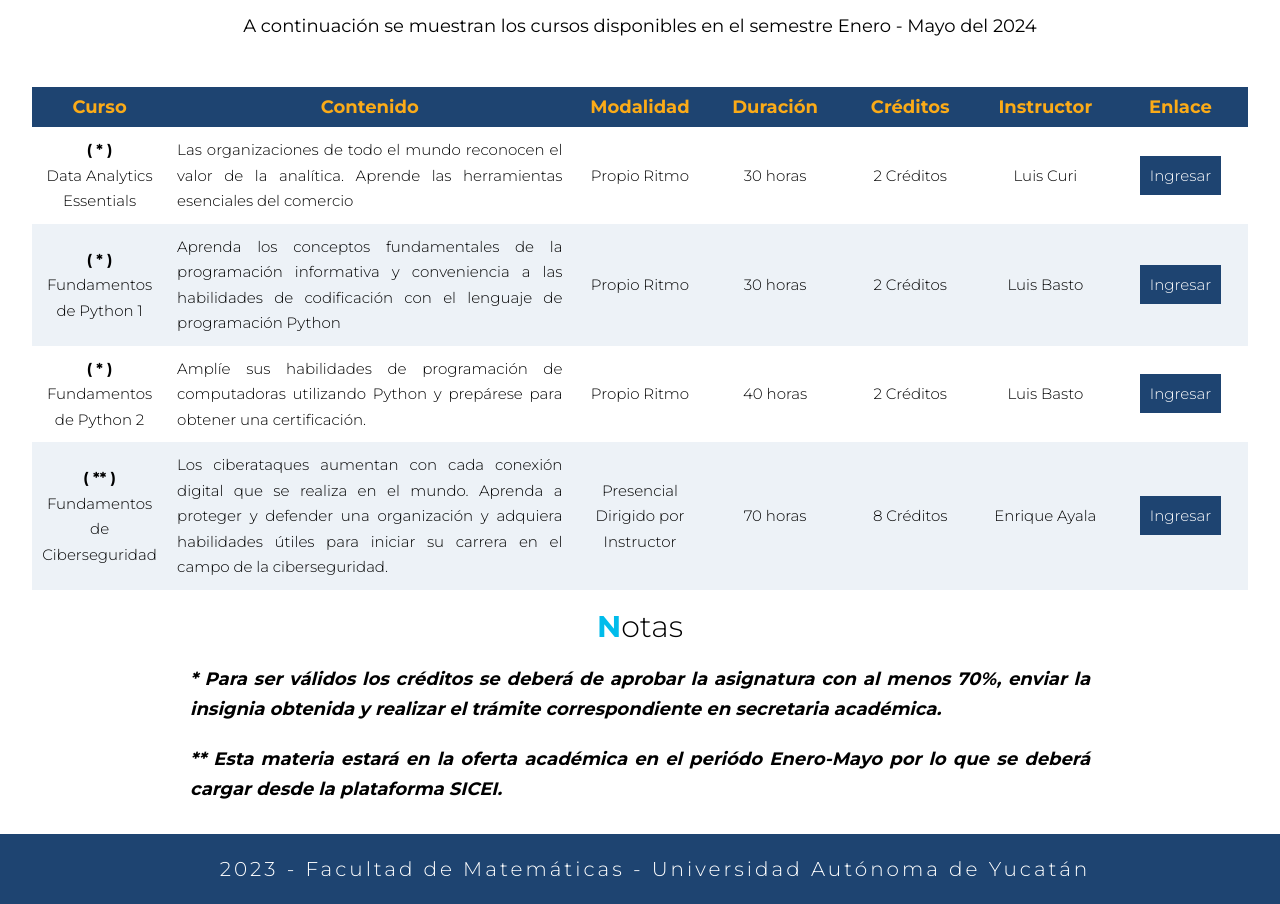
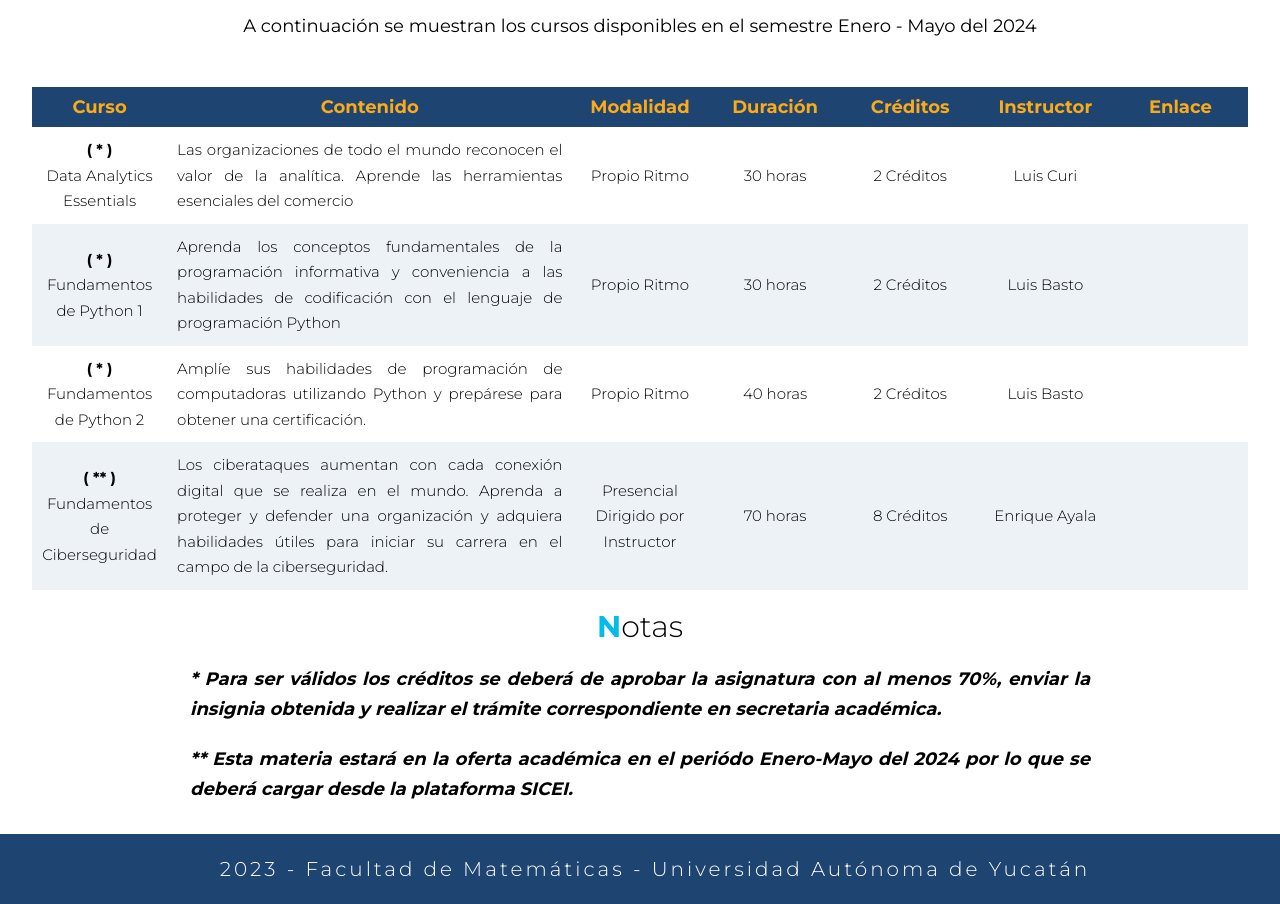
Before and after one commit to AcademiaCiscoFmat/PaginaCiscoFmat, a website: page cursos-proximos.html in a window 1280 px wide. Shown: the part 106-1010 px from the top of the page. Drawn offline with Linux system fonts and the light colour scheme.

Commit message:
se deshabilitaron los enlaces

```diff
--- a/cursos-proximos.html
+++ b/cursos-proximos.html
@@ -62,12 +62,12 @@
             <td class="tbody__dato">2 Créditos</td>
             <td class="tbody__dato">Luis Curi</td>
             <td class="tbody__dato">
-              <a
+              <!-- <a
                 target="_blank"
                 href="https://skillsforall.com/es/course/data-analytics-essentials?courseLang=en-US"
                 class="tbody__dato-enlace"
                 >Ingresar</a
-              >
+              > -->
             </td>
           </tr>
           <tr class="tbody__fila">
@@ -82,12 +82,12 @@
             <td class="tbody__dato">2 Créditos</td>
             <td class="tbody__dato">Luis Basto</td>
             <td class="tbody__dato">
-              <a
+              <!-- <a
                 target="_blank"
                 href="https://skillsforall.com/es/course/python-essentials-1?courseLang=es-XL"
                 class="tbody__dato-enlace"
                 >Ingresar</a
-              >
+              > -->
             </td>
           </tr>
           <tr class="tbody__fila">
@@ -101,12 +101,12 @@
             <td class="tbody__dato">2 Créditos</td>
             <td class="tbody__dato">Luis Basto</td>
             <td class="tbody__dato">
-              <a
+              <!-- <a
                 target="_blank"
                 href="https://skillsforall.com/es/course/python-essentials-2?courseLang=es-XL"
                 class="tbody__dato-enlace"
                 >Ingresar</a
-              >
+              > -->
             </td>
           </tr>
           <tr class="tbody__fila">
@@ -122,9 +122,9 @@
             <td class="tbody__dato">8 Créditos</td>
             <td class="tbody__dato">Enrique Ayala</td>
             <td class="tbody__dato">
-              <a target="_blank" href="#" class="tbody__dato-enlace"
+              <!-- <a target="_blank" href="#" class="tbody__dato-enlace"
                 >Ingresar</a
-              >
+              > -->
             </td>
           </tr>
         </tbody>
@@ -134,7 +134,7 @@
       <h3 class="subtitulo"><span class="letra-azul">N</span>otas</h3>
       <ul class="notas__lista">
         <li class="notas__nota">* Para ser válidos los créditos se deberá de aprobar la asignatura con al menos 70%, enviar la insignia obtenida y realizar el trámite correspondiente en secretaria académica.</li>
-        <li class="notas__nota">** Esta materia estará en la oferta académica en el periódo Enero-Mayo por lo que se deberá cargar desde la plataforma SICEI.</li>
+        <li class="notas__nota">** Esta materia estará en la oferta académica en el periódo Enero-Mayo del 2024 por lo que se deberá cargar desde la plataforma SICEI.</li>
       </ul>
     </div>
 
```
